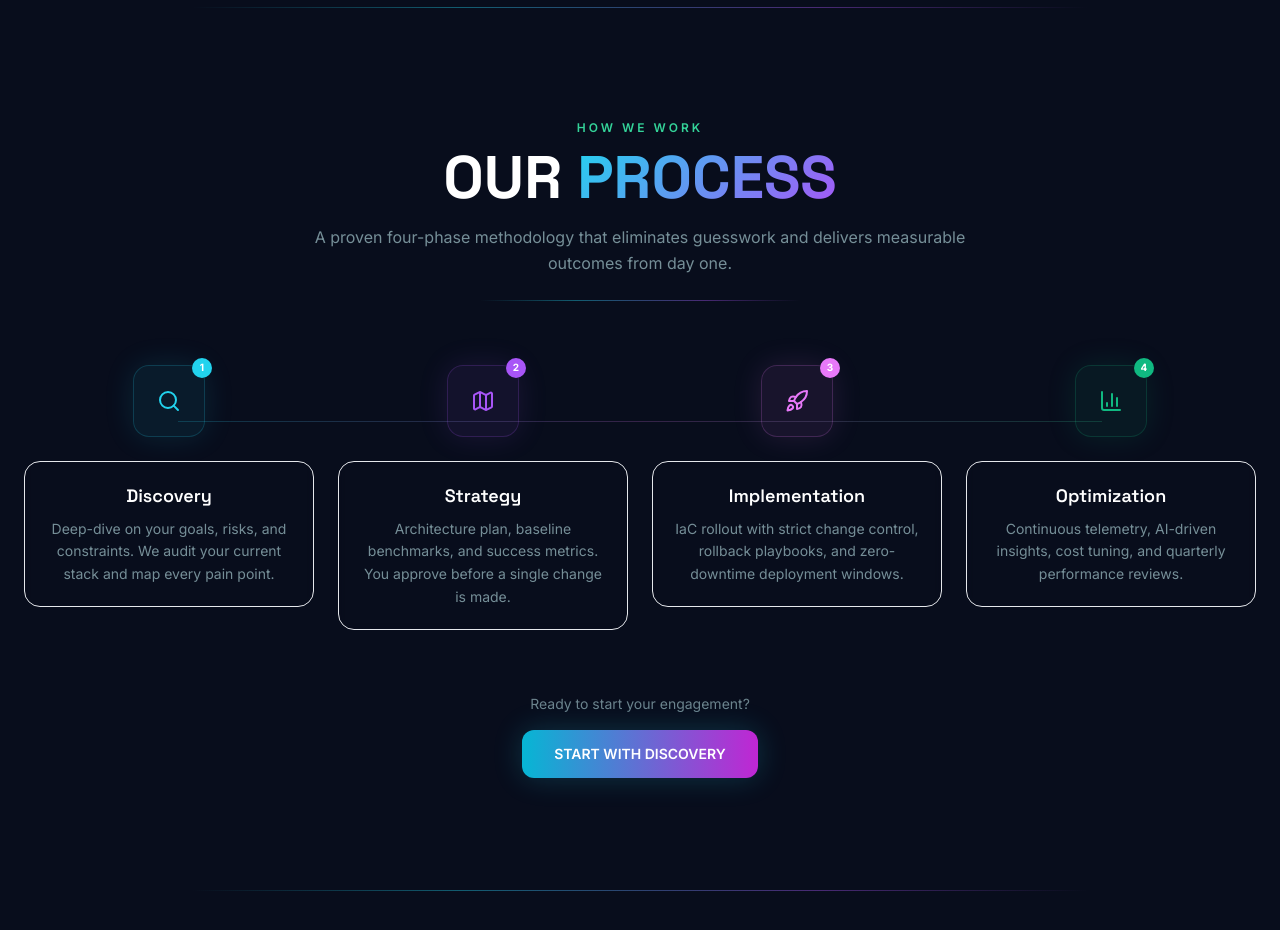
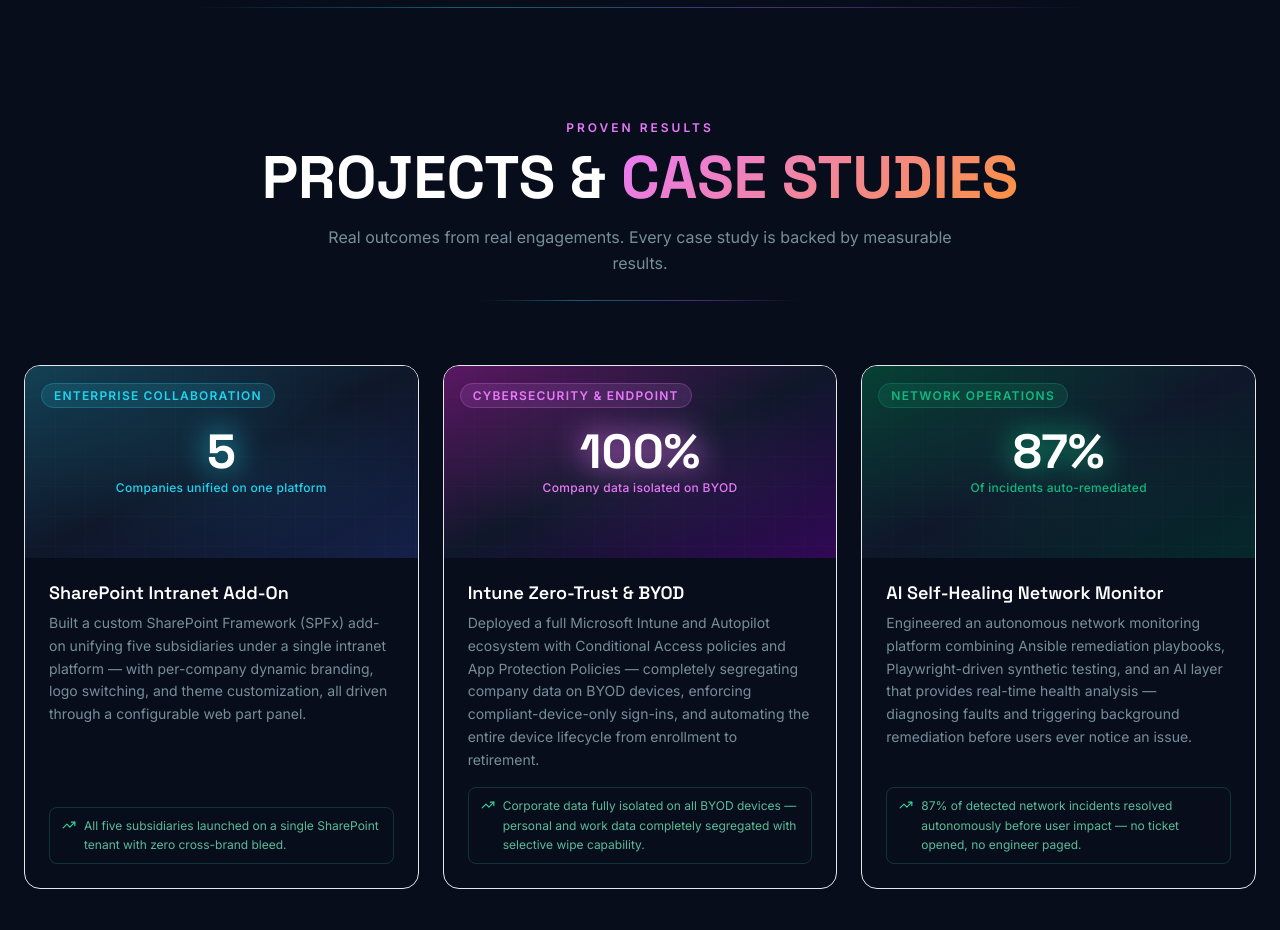
Before and after one commit to gjb1088/New-Website, a Next.js app: page / in a window 1280 px wide. Shown: the part 1820-2750 px from the top of the page. Built offline with nearby package versions, Linux system fonts and the light colour scheme.

Commit message:
Add real case studies and re-enable ProjectsSection

```diff
--- a/app/page.tsx
+++ b/app/page.tsx
@@ -1,13 +1,14 @@
 import Navbar from "@/components/Navbar";
 import HeroSection from "@/components/HeroSection";
 import ServicesSection from "@/components/ServicesSection";
-// import ProjectsSection from "@/components/ProjectsSection"; // re-enable when case studies are ready
+import ProjectsSection from "@/components/ProjectsSection";
 // import TestimonialsSection from "@/components/TestimonialsSection"; // re-enable when testimonials are ready
 import { ProcessSection } from "@/components/ProcessSection";
 import CTASection from "@/components/CTASection";
 import Footer from "@/components/Footer";
 
 import { services } from "@/data/services";
+import { projects } from "@/data/projects";
 
 export default function Home() {
   return (
@@ -25,7 +26,10 @@
         {/* Divider */}
         <div className="divider-glow mx-auto max-w-4xl" />
 
-        {/* <ProjectsSection projects={projects} /> */}
+        <ProjectsSection projects={projects} />
+
+        {/* Divider */}
+        <div className="divider-glow mx-auto max-w-4xl" />
         {/* <TestimonialsSection /> */}
 
         <ProcessSection />
--- a/data/projects.ts
+++ b/data/projects.ts
@@ -15,87 +15,91 @@
 
 export const projects: Project[] = [
   {
-    slug: "network-overhaul-manufacturing",
-    title: "Manufacturing – Core Network Overhaul",
-    shortTitle: "Network Overhaul",
-    industry: "Manufacturing",
+    slug: "sharepoint-intranet-spfx",
+    title: "Corporate Intranet – Custom SPFx Add-On Development",
+    shortTitle: "SharePoint Intranet Add-On",
+    industry: "Enterprise Collaboration",
     summary:
-      "Re-architected a 400-node production LAN/WAN with segmented VLANs, redundant HA firewalls, and centralized observability. Eliminated single points of failure across 3 facilities.",
-    stat: "99.95%",
-    statLabel: "Uptime in first 30 days",
+      "Built a custom SharePoint Framework (SPFx) add-on unifying five subsidiaries under a single intranet platform — with per-company dynamic branding, logo switching, and theme customization, all driven through a configurable web part panel.",
+    stat: "5",
+    statLabel: "Companies unified on one platform",
     gradient: "from-cyan-900/80 via-slate-900 to-blue-950/80",
     accentColor: "#22d3ee",
     challenges: [
-      "Legacy flat network created lateral movement risk and cascading failures.",
-      "No centralized logging — incidents took hours to diagnose.",
-      "Manual change management caused configuration drift and unexpected downtime.",
+      "Five distinct business units each needed unique branding — logos, color themes, and display names — on a shared SharePoint tenant.",
+      "Out-of-the-box SharePoint theming couldn't dynamically switch context per company without separate site collections and duplicated maintenance overhead.",
+      "Intranet needed to feel native to each brand without requiring IT intervention every time content or branding changed.",
     ],
     solutions: [
-      "Segmented VLAN design with micro-perimeters for each production zone.",
-      "Dual HA firewall clusters with automated failover in < 500ms.",
-      "IaC deployment (Ansible/Terraform) with change control and rollback playbooks.",
-      "Centralized SIEM with real-time alerting and incident dashboards.",
+      "Developed a custom SPFx web part using TypeScript, HTML, and CSS that reads company context from SharePoint site properties and renders the correct logo, color palette, and display name dynamically.",
+      "Built a configurable property pane allowing site owners to select their business unit — no developer involvement needed for branding updates.",
+      "Implemented responsive CSS theming via CSS custom properties, allowing instant theme switching across all intranet components from a single variable update.",
+      "Integrated a centralized asset library in SharePoint so all five companies pull logos and brand assets from one governed source of truth.",
     ],
     outcomes: [
-      "99.95% uptime achieved within the first month post-migration.",
-      "Mean-time-to-detect incidents dropped from 4 hours to 12 minutes.",
-      "Zero unplanned outages in 6 months following deployment.",
+      "All five subsidiaries launched on a single SharePoint tenant with zero cross-brand bleed.",
+      "Branding updates that previously required developer deployments now take under 5 minutes by site owners.",
+      "Eliminated 5 separate intranet maintenance streams, reducing ongoing IT overhead by an estimated 60%.",
     ],
   },
   {
-    slug: "finance-security-hardening",
-    title: "Finance – Security Hardening & SIEM",
-    shortTitle: "E-Commerce Security",
-    industry: "Financial Services",
+    slug: "intune-autopilot-zero-trust-byod",
+    title: "Zero-Trust Endpoint Management – Intune, Autopilot & Conditional Access",
+    shortTitle: "Intune Zero-Trust & BYOD",
+    industry: "Cybersecurity & Endpoint",
     summary:
-      "Implemented identity governance, MFA enforcement, SIEM alerting with automated response playbooks, and a full SOC 2 Type II compliance baseline for a fintech platform.",
-    stat: "68%",
-    statLabel: "Faster threat detection",
+      "Deployed a full Microsoft Intune and Autopilot ecosystem with Conditional Access policies and App Protection Policies — completely segregating company data on BYOD devices, enforcing compliant-device-only sign-ins, and automating the entire device lifecycle from enrollment to retirement.",
+    stat: "100%",
+    statLabel: "Company data isolated on BYOD",
     gradient: "from-fuchsia-900/80 via-slate-900 to-purple-950/80",
     accentColor: "#e879f9",
     challenges: [
-      "No multi-factor authentication across 200+ privileged accounts.",
-      "Alert fatigue — security team received 5,000+ daily unfiltered events.",
-      "SOC 2 audit deadline in 90 days with no existing compliance posture.",
+      "Employees accessing corporate Microsoft 365 data on personal devices with no MDM controls — no visibility, no enforcement, no wipe capability.",
+      "No conditional access in place meant any credential compromise could grant full access from any device, anywhere.",
+      "Device provisioning was fully manual — IT spent 3–4 hours per machine on imaging, software installs, and policy application.",
     ],
     solutions: [
-      "Identity governance with MFA/SSO rollout across all privileged accounts.",
-      "SIEM deployment with ML-driven noise reduction — 95% alert reduction.",
-      "SOAR playbooks for automated threat containment and escalation.",
-      "Compliance baseline configuration across all endpoints and cloud services.",
+      "Stood up Windows Autopilot with zero-touch provisioning — devices ship directly to employees and self-configure to corporate policy on first boot.",
+      "Deployed Intune MDM for corporate devices and MAM (App Protection Policies) for BYOD — company data containerized in managed apps with no ability to copy out to personal storage.",
+      "Configured Conditional Access policies requiring compliant device status, MFA, and approved client apps before any Microsoft 365 sign-in is permitted.",
+      "Built App Protection Policies enforcing PIN, encryption, and selective wipe on corporate data without touching personal content on BYOD.",
+      "Automated device lifecycle management — enrollment, compliance checks, remediation, and off-boarding retirement handled through Intune automation rules.",
     ],
     outcomes: [
-      "Mean-time-to-detect reduced by 68% within 60 days.",
-      "Passed SOC 2 Type II audit with zero critical findings.",
-      "Zero successful phishing incidents in the 12 months post-deployment.",
+      "Corporate data fully isolated on all BYOD devices — personal and work data completely segregated with selective wipe capability.",
+      "New device provisioning time reduced from 3–4 hours to under 45 minutes with zero IT physical touch via Autopilot.",
+      "Non-compliant device sign-ins blocked at 100% — zero unauthorized access incidents post-deployment.",
+      "Conditional Access enforcement reduced credential-based attack surface, with no successful account compromise in 12 months following rollout.",
     ],
   },
   {
-    slug: "healthcare-cloud-migration",
-    title: "Healthcare – Hybrid Cloud Migration",
-    shortTitle: "Data Center Upgrade",
-    industry: "Healthcare",
+    slug: "self-healing-network-monitor",
+    title: "Self-Healing Network Monitor – Ansible, Playwright & AI Analytics",
+    shortTitle: "AI Self-Healing Network Monitor",
+    industry: "Network Operations",
     summary:
-      "Migrated on-premises workloads to a HIPAA-aligned Azure hybrid cloud with encrypted transit, automated compliance scanning, and a 34% reduction in infrastructure costs.",
-    stat: "34%",
-    statLabel: "Infrastructure cost reduction",
+      "Engineered an autonomous network monitoring platform combining Ansible remediation playbooks, Playwright-driven synthetic testing, and an AI layer that provides real-time health analysis — diagnosing faults and triggering background remediation before users ever notice an issue.",
+    stat: "87%",
+    statLabel: "Of incidents auto-remediated",
     gradient: "from-emerald-900/80 via-slate-900 to-teal-950/80",
     accentColor: "#10b981",
     challenges: [
-      "On-prem data centers approaching end-of-life with costly hardware refresh needed.",
-      "HIPAA compliance required encrypted data at rest and in transit.",
-      "Clinical staff needed zero-downtime migration with no workflow interruption.",
+      "Network incidents were reactive — engineers only discovered issues after users reported them, often 20–40 minutes into an outage.",
+      "Repetitive remediation tasks (interface resets, BGP session restarts, DHCP lease flushes) consumed hours of engineer time weekly on toil that could be automated.",
+      "No single pane of glass for network health — data was fragmented across vendor dashboards with no correlated intelligence.",
     ],
     solutions: [
-      "Hybrid Azure deployment with ExpressRoute for dedicated private connectivity.",
-      "End-to-end encryption, Azure Policy enforcement, and automated compliance scanning.",
-      "Phased migration with blue-green deployment strategy — zero downtime.",
-      "Right-sizing analysis eliminated 40% of over-provisioned resources.",
+      "Built a real-time network analytics dashboard aggregating SNMP, syslog, and flow data into a unified interface with live topology visualization.",
+      "Integrated an AI layer that continuously analyzes health signals — flagging anomalies, predicting degradation patterns, and surfacing a plain-English status summary of network condition.",
+      "Deployed Ansible remediation playbooks covering the most common fault classes — interface bounces, routing protocol resets, DNS/DHCP recovery, and switch config drift correction.",
+      "Used Playwright for synthetic end-to-end connectivity probes running on a scheduled loop, validating critical paths and triggering playbooks the moment a probe fails.",
+      "Built an alerting pipeline that pages engineers only when automation fails to resolve an issue, eliminating noise from self-correcting events.",
     ],
     outcomes: [
-      "34% reduction in annual infrastructure spend within 3 months.",
-      "Full HIPAA compliance validated by external audit.",
-      "Migration completed with zero clinical workflow interruptions.",
+      "87% of detected network incidents resolved autonomously before user impact — no ticket opened, no engineer paged.",
+      "Mean time to remediation dropped from an average of 34 minutes to under 4 minutes for automated fault classes.",
+      "Engineer toil from repetitive remediation tasks reduced by over 70%, freeing the team for higher-value infrastructure work.",
+      "AI health summaries provided instant situational awareness, reducing time spent correlating logs during incidents by 65%.",
     ],
   },
 ];
```
